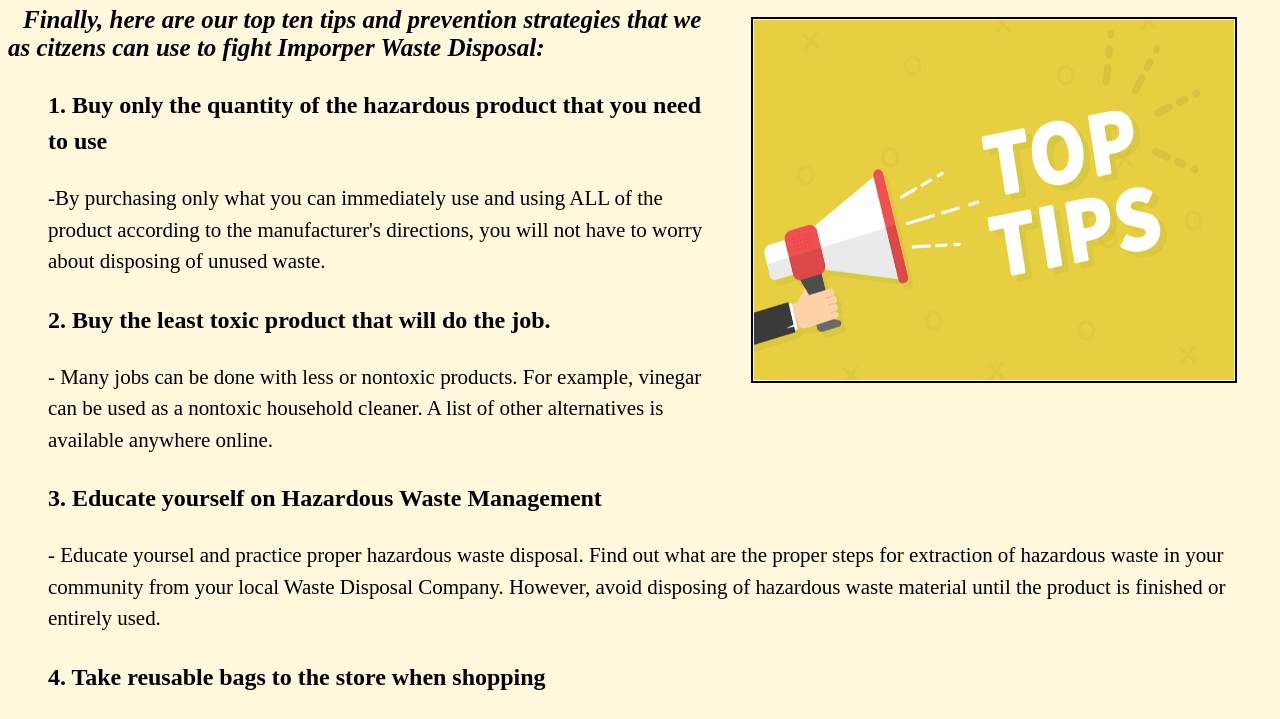
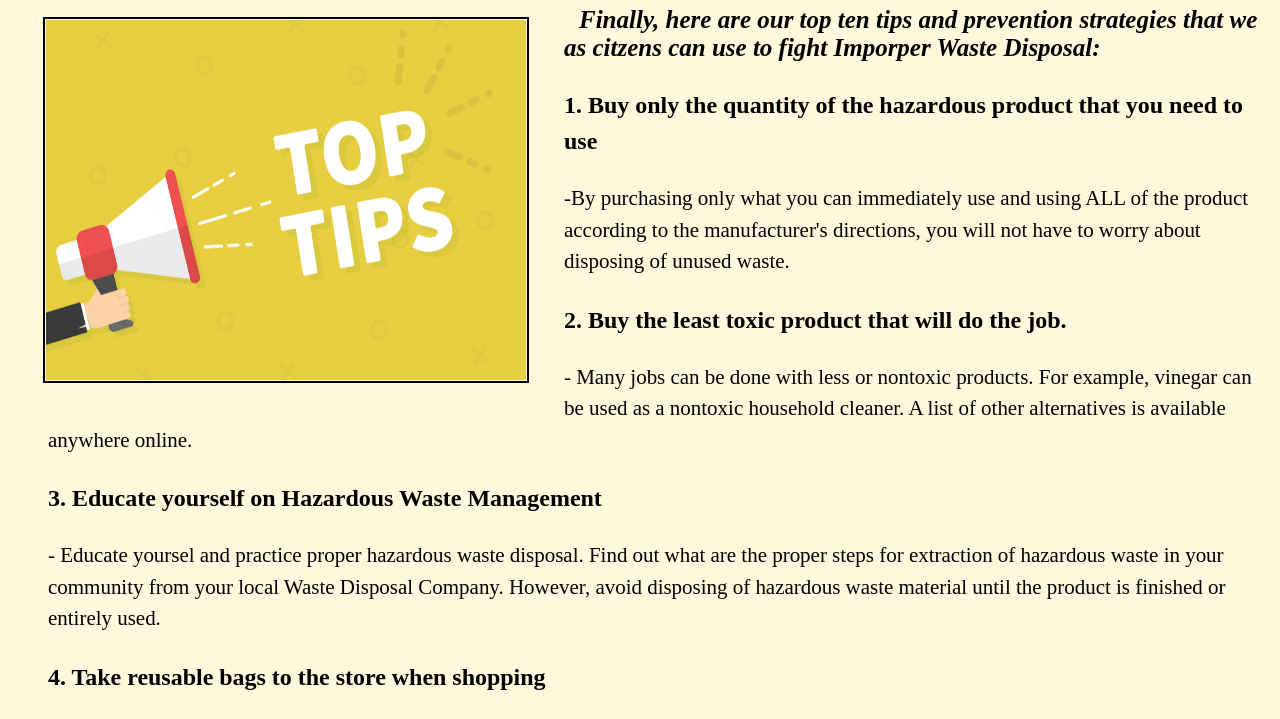
Before and after one commit to kayla-klf2005/Clean-EV365, a plain HTML site: page tips.html in a window 1280 px wide. Shown: the part 81-800 px from the top of the page. Drawn offline with Linux system fonts and the light colour scheme.

Commit message:
Update tips.html

```diff
--- a/tips.html
+++ b/tips.html
@@ -20,7 +20,7 @@
     <br>
     <br>
     <br>
-    <img class="top-tips" src="top-tips.jpg" alt="top-tips"align="right"hspace="35" vspace="20" border="2.7">
+    <img class="top-tips" src="top-tips.jpg" alt="top-tips"align="left"hspace="35" vspace="20" border="2.7">
     <div class="Tips">
       <p><b><em>Finally, here are our top ten tips and prevention strategies that we as citzens can use to fight Imporper Waste Disposal:</em></b></p>
       <ol>
```
